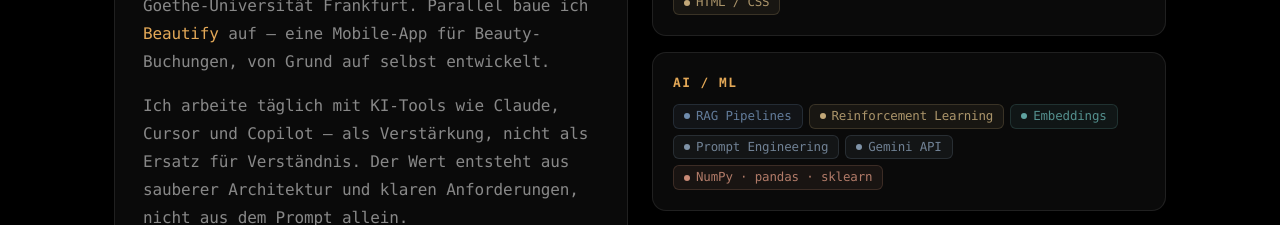
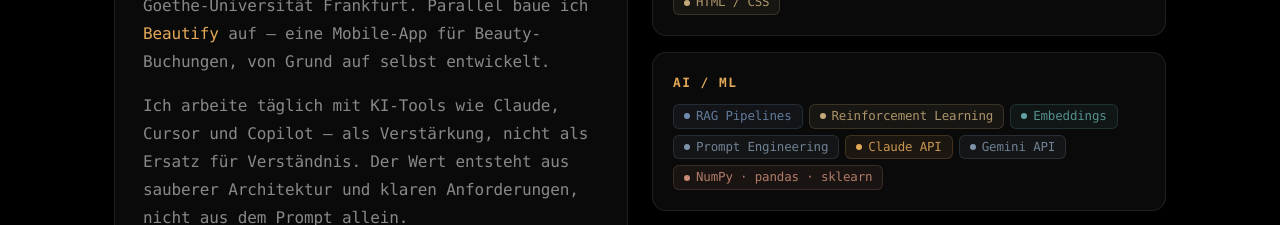
Before and after one commit to mustafatur46/Portfolio, a Next.js app: page / in a window 1280 px wide. Shown: the part 2040-2265 px from the top of the page. Built offline with nearby package versions, Linux system fonts and the light colour scheme; no server answers; a web font is replaced by a local one.

Commit message:
Add Claude API and MCP to skills for F& application

```diff
--- a/components/About.tsx
+++ b/components/About.tsx
@@ -8,8 +8,8 @@ export default function About() {
 
   const SKILLS = [
     { title: t.about.skillsLanguages, tags: ['Python', 'JavaScript', 'Java', 'C#', 'SQL', 'HTML / CSS'], accent: false },
-    { title: t.about.skillsAiMl, tags: ['RAG Pipelines', 'Reinforcement Learning', 'Embeddings', 'Prompt Engineering', 'Gemini API', 'NumPy · pandas · sklearn'], accent: true },
-    { title: t.about.skillsTools, tags: ['Flask · Django · Angular', 'React Native', 'Git · Docker', 'Power BI · Power Automate', 'Vercel', 'Cursor · VS Code · Claude Code'], accent: false },
+    { title: t.about.skillsAiMl, tags: ['RAG Pipelines', 'Reinforcement Learning', 'Embeddings', 'Prompt Engineering', 'Claude API', 'Gemini API', 'NumPy · pandas · sklearn'], accent: true },
+    { title: t.about.skillsTools, tags: ['Flask · Django · Angular', 'React Native', 'Git · Docker', 'Power BI · Power Automate', 'MCP', 'Vercel', 'Cursor · VS Code · Claude Code'], accent: false },
   ];
 
   return (
```
